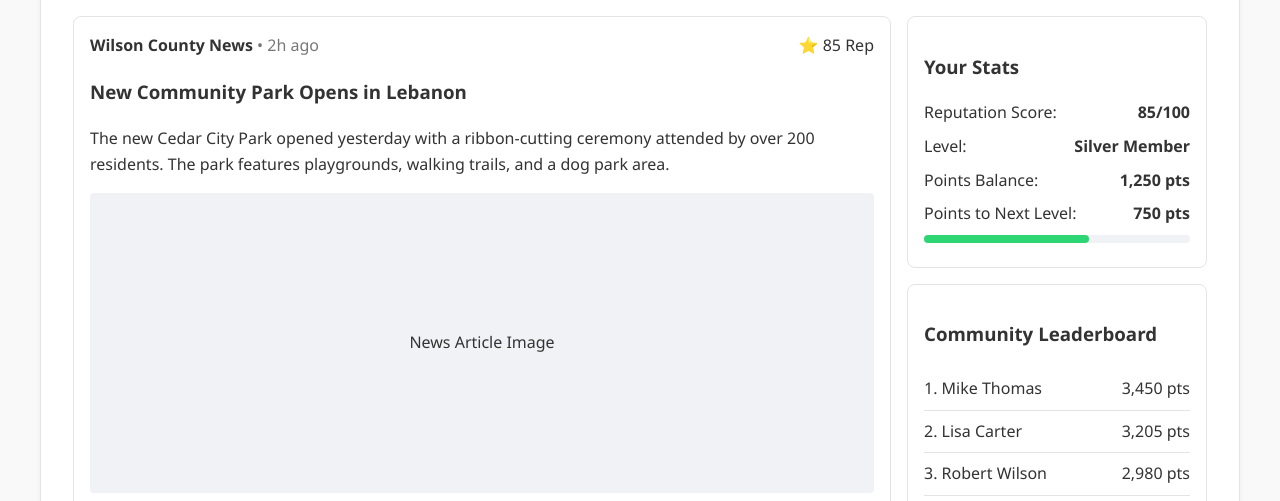
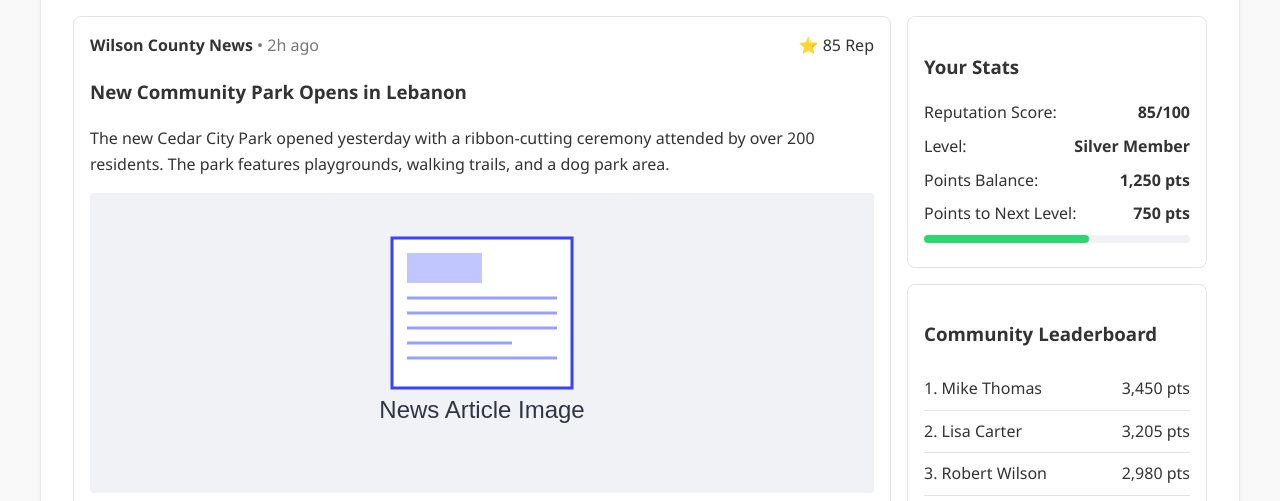
Before and after one commit to Volanalytics/TownSquareVibes, a plain HTML site: page wireframes.html in a window 1280 px wide. Shown: the part 419-920 px from the top of the page. Drawn offline with Linux system fonts and the light colour scheme.

Commit message:
Update wireframes.html

```diff
--- a/wireframes.html
+++ b/wireframes.html
@@ -1484,5 +1484,6 @@
     </div>
   </div>
 </div>
+<script src="replace-images.js"></script>
 </body>
 </html>
```
